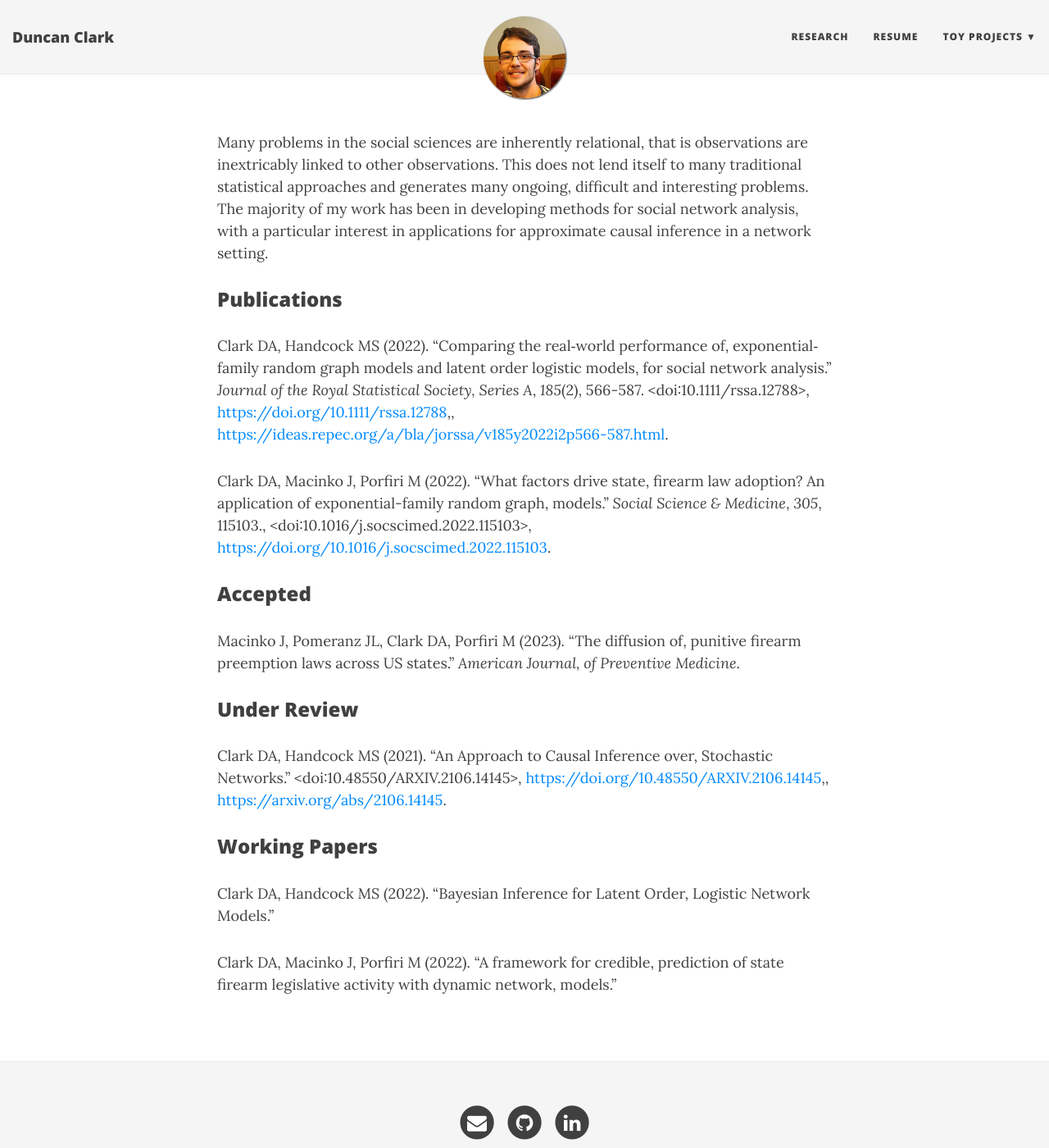
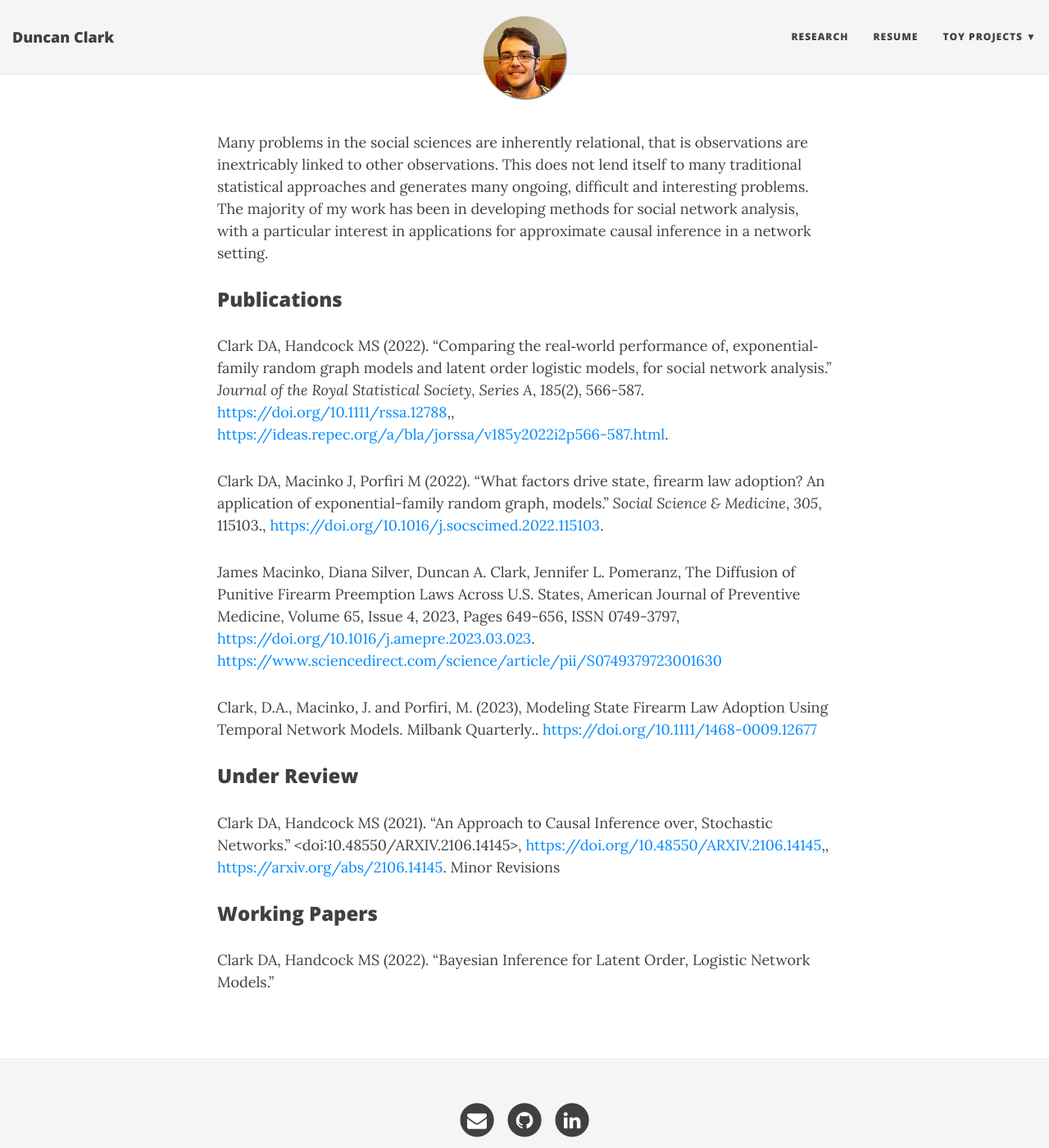
Before and after one commit to duncan-clark/duncan-clark.github.io, a Jekyll site: the page built from _pages/research.MD, in a window 1280 px wide and 1400 px high. Shown: the whole window at 82% size. Built offline with Jekyll 4.4.1, drawn with Linux system fonts in a browser that asks for light colours; nearby versions of some CDN libraries; our own code applies the rules of GitHub Pages for plain Markdown files.

Commit message:
updated for job search

```diff
--- a/_pages/research.MD
+++ b/_pages/research.MD
@@ -11,22 +11,25 @@ a network setting.
 Clark DA, Handcock MS (2022). “Comparing the real‐world performance of,
 exponential‐family random graph models and latent order logistic models,
 for social network analysis.” *Journal of the Royal Statistical Society,
-Series A*, *185*(2), 566-587. <doi:10.1111/rssa.12788>,
+Series A*, *185*(2), 566-587.
 <https://doi.org/10.1111/rssa.12788>,,
 <https://ideas.repec.org/a/bla/jorssa/v185y2022i2p566-587.html>.
 
 Clark DA, Macinko J, Porfiri M (2022). “What factors drive state,
 firearm law adoption? An application of exponential-family random graph,
 models.” *Social Science & Medicine*, *305*, 115103.,
-<doi:10.1016/j.socscimed.2022.115103>,
 <https://doi.org/10.1016/j.socscimed.2022.115103>.
 
-### Accepted
+James Macinko, Diana Silver, Duncan A. Clark, Jennifer L. Pomeranz,
+The Diffusion of Punitive Firearm Preemption Laws Across U.S. States,
+American Journal of Preventive Medicine, Volume 65, Issue 4, 2023, Pages 649-656, ISSN 0749-3797,
+<https://doi.org/10.1016/j.amepre.2023.03.023>.
+<https://www.sciencedirect.com/science/article/pii/S0749379723001630>
 
-Macinko J, Pomeranz JL, Clark DA, Porfiri M (2023). “The diffusion of,
-punitive firearm preemption laws across US states.” *American Journal,
-of Preventive Medicine*.
-
+Clark, D.A., Macinko, J. and Porfiri, M. (2023),
+Modeling State Firearm Law Adoption Using Temporal Network Models.
+Milbank Quarterly..
+<https://doi.org/10.1111/1468-0009.12677>
 
 ### Under Review
 
@@ -34,14 +37,9 @@ Clark DA, Handcock MS (2021). “An Approach to Causal Inference over,
 Stochastic Networks.” <doi:10.48550/ARXIV.2106.14145>,
 <https://doi.org/10.48550/ARXIV.2106.14145>,,
 <https://arxiv.org/abs/2106.14145>.
-
+Minor Revisions
 
 ### Working Papers
 
 Clark DA, Handcock MS (2022). “Bayesian Inference for Latent Order,
 Logistic Network Models.”
-
-
-Clark DA, Macinko J, Porfiri M (2022). “A framework for credible,
-prediction of state firearm legislative activity with dynamic network,
-models.”
--- a/index.html
+++ b/index.html
@@ -5,9 +5,9 @@ subtitle: Data Scientist & UCLA Statistics PhD
 use-site-title: true
 ---
 <p>
-I am a Statistician and Computational Social Scientist at heart. I received my PhD from the University of California Los Angeles in the Statistics department. During my PhD I developed Statistical methods focused on social science applications <a href ="http://www.stat.ucla.edu/~handcock/">Professor Mark Handcock</a>.
+I am a Statistician and Computational Social Scientist at heart. I received my PhD from the University of California Los Angeles in the Statistics department. During my PhD I developed Statistical methods focused on social science applications with <a href ="http://www.stat.ucla.edu/~handcock/">Professor Mark S. Handcock</a>.
 
-I am currently tackling clinician burnout at Atalan Tech, where I have designed, built and maintained a scalable end to end Machine Learning system. I have worked as a research Data Scientis at Meta where I spent my time advocating for and implementing data driven solutions for privacy and infrastructure related problems.
+I am currently tackling clinician burnout at Atalan Tech, where I have designed, built and maintained a scalable end to end Machine Learning system. I have worked as a research Data Scientist at Meta where I spent my time advocating for, and implementing data driven solutions for privacy and infrastructure related problems.
 </p>
 
 <p>
@@ -21,7 +21,7 @@ tackling interesting data driven problems to calculating people's pensions. I ha
 </p>
 
 <p>
-This website gives a couple of examples of small "for fun" projects, as well as a brief description of my current academic research, my resume is available also.
+This website gives a couple of examples of small "for fun" projects, as well as a brief description of my current academic research, my CV is available also.
 </p>
 
 <p>
```
Also changed, not shown: _pages/resume.MD (+3 -3 lines), 1 other file.
